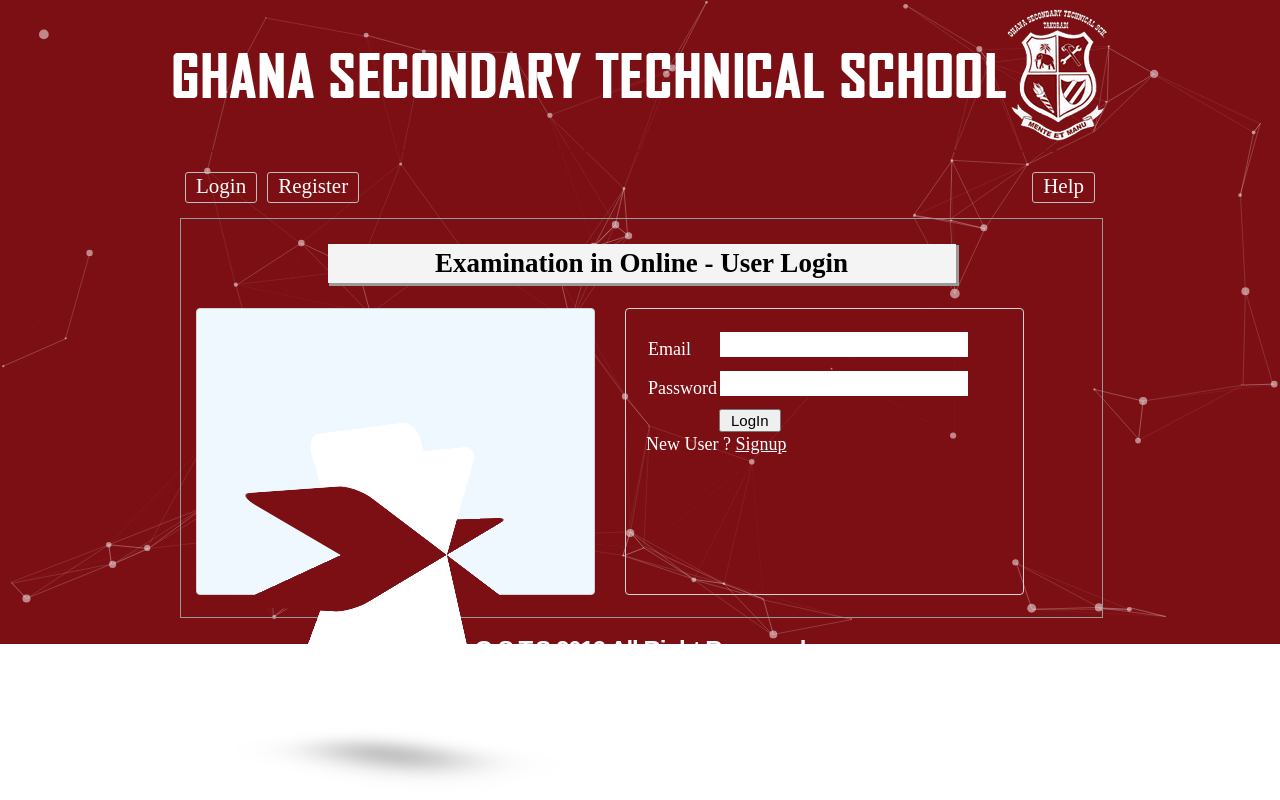
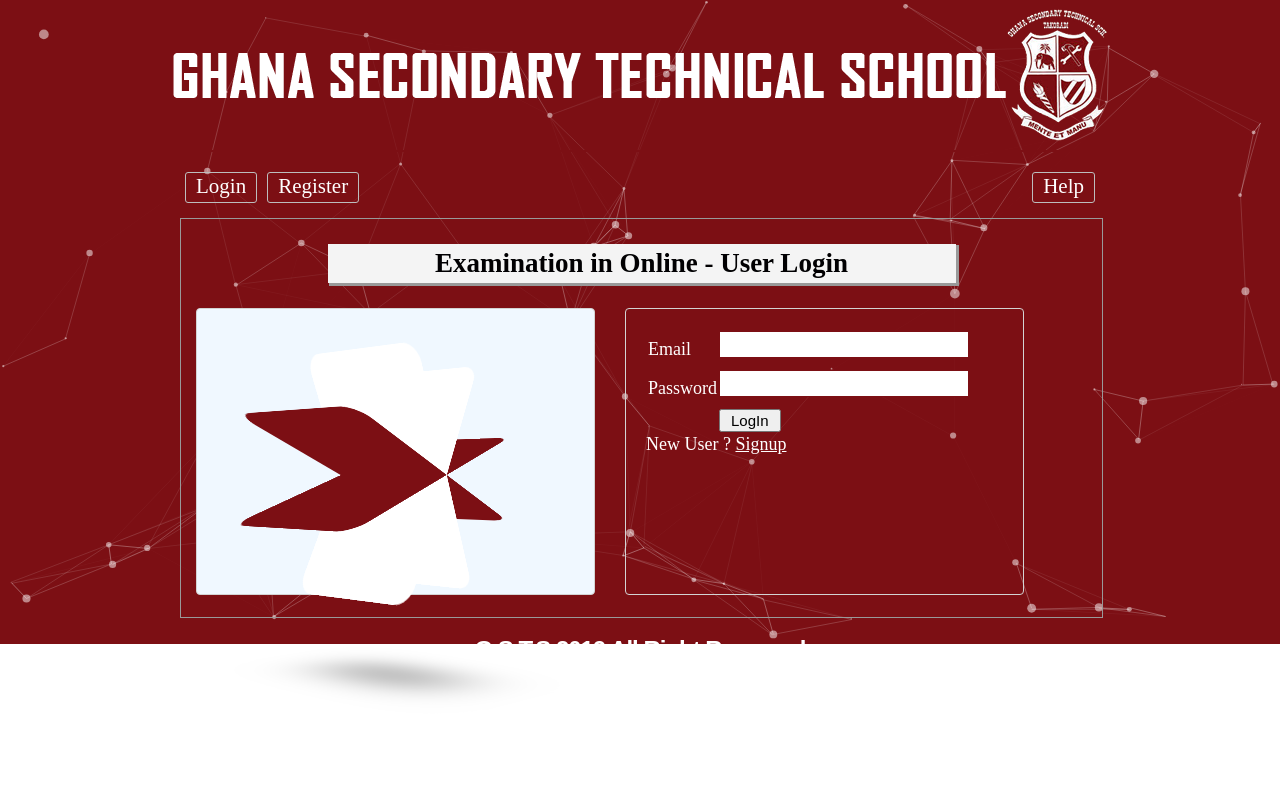
Before and after one commit to naposam/exam, a PHP site: page / in a window 1280 px wide. Run offline with PHP 8.4, Linux system fonts and the light colour scheme.

Commit message:
made changes

```diff
--- a/index.php
+++ b/index.php
@@ -22,7 +22,7 @@
 
 		.box{
 			position: absolute;
-			top:  calc(72.5% - 150px);
+			top:  calc(62.5% - 150px);
 			left: calc(32.5% - 100px);
 			transform: perspective(1000px) rotateY(-45deg);
 			width: 150px;
```
